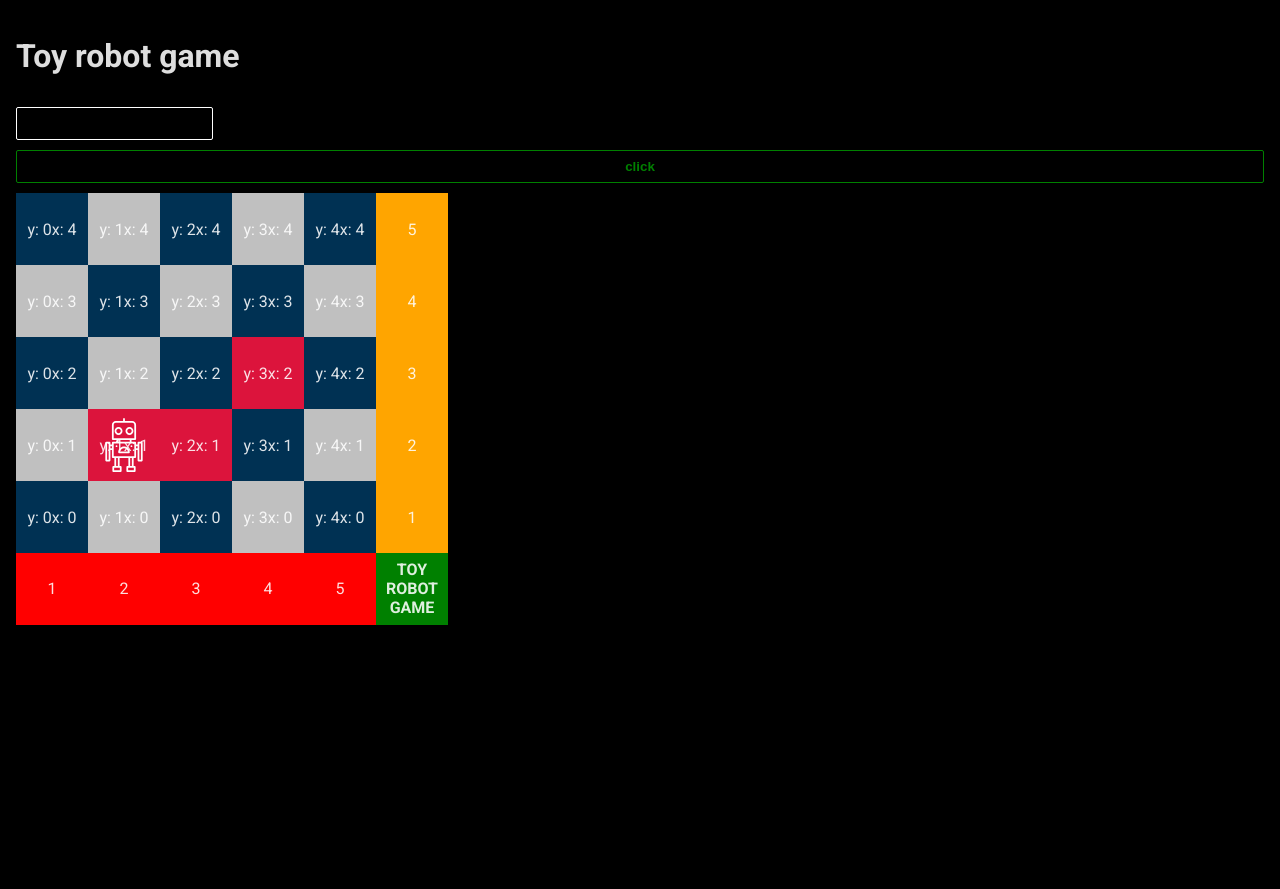
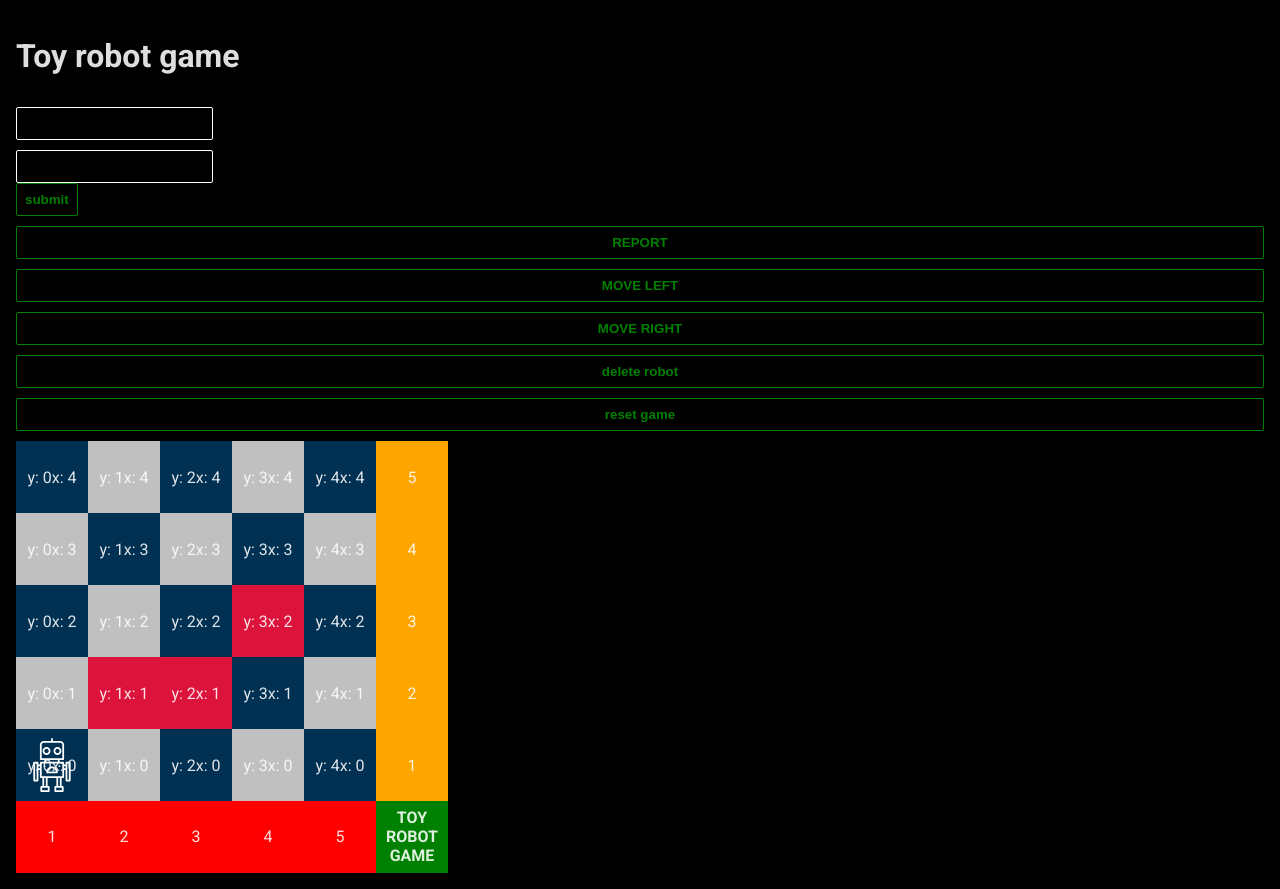
Before and after one commit to VBalaguera/toy-robot-react-ts, a React (Vite) app: page / in a window 1280 px wide. Before the commit the page ends 800 px from the top, so only its background shows below. Built offline with nearby package versions, Linux system fonts and the light colour scheme.

Commit message:
redux setup + adding commands MOVE, REPORT, and other testing commands

```diff
--- a/package.json
+++ b/package.json
@@ -18,8 +18,10 @@
     "preview": "vite preview --port 8080"
   },
   "dependencies": {
+    "@reduxjs/toolkit": "^2.0.1",
     "react": "^18.2.0",
     "react-dom": "^18.2.0",
+    "react-redux": "^9.0.2",
     "vite-plugin-eslint": "^1.8.1"
   },
   "devDependencies": {
--- a/src/App.tsx
+++ b/src/App.tsx
@@ -1,67 +1,14 @@
-import Input from './components/Input'
+import { Provider } from 'react-redux'
+import { store } from './store/store'
 
-import Board from './components/Board'
-
-import Button from './components/Button'
-
-import Piece from './components/Piece'
+import Game from './components/Game'
 
 function App() {
-  const handleClick = () => {
-    console.log('click')
-  }
-
-  // placeholder for future reference
-  // values will be passed directly with
-  // ContextAPI
-  const direction = 'north'
-
-  // not in the job specs, but perhaps creating a MessageLog
-  // // command
-  // export type Command = {
-  //   command: string
-  // }
-  // // log?
-  // type Log = {
-  //   log: Command[]
-  // }
-
   return (
     <>
-      <div
-        style={{
-          display: 'flex',
-          flexDirection: 'column',
-          gap: '10px',
-          padding: '1rem',
-        }}
-      >
-        <h1>Toy robot game</h1>
-
-        <Input id='command' />
-
-        <Button text='click' onClick={handleClick} />
-
-        <Board yPosition={1} xPosition={1}>
-          <Piece direction={direction} />
-        </Board>
-
-        {/* <Message text='error message test' status='error' />
-        <Message text='message test' />
-
-        <Command text='command error test' status='error' />
-        <Command text='command test' /> */}
-
-        {/* <Piece image={robot} direction='north' />
-        <Piece image={cat} direction='east' />
-        <Piece image={spaceship} direction='west' />
-        <Piece image={spaceship} direction='south' /> */}
-
-        {/* <Log>
-          <Command text='command error test' status='error' />
-          <Command text='command test' />
-        </Log> */}
-      </div>
+      <Provider store={store}>
+        <Game />
+      </Provider>
     </>
   )
 }
--- /dev/null
+++ b/src/components/Form.tsx
@@ -0,0 +1,95 @@
+import { useGameDispatch, useGameSelector } from '../store/hooks'
+import { movePiece } from '../store/game-slice'
+
+import Input from './Input'
+import Button from './Button'
+import { FormEvent, useState } from 'react'
+
+export default function Form() {
+  const yLocation = useGameSelector((state) => state.game.yLocation)
+  const xLocation = useGameSelector((state) => state.game.xLocation)
+  const direction = useGameSelector((state) => state.game.direction)
+  const hasRobot = useGameSelector((state) => state.game.hasRobot)
+
+  const [command, setCommand] = useState('')
+
+  const dispatch = useGameDispatch()
+
+  function handleSubmit(event: FormEvent<HTMLFormElement>) {
+    event.preventDefault()
+    const formData = new FormData(event.currentTarget)
+    const data = Object.fromEntries(formData)
+
+    const processedInput = String(data.command).toUpperCase()
+    const commands = processedInput.split(/[,\s]+/)
+
+    console.log(yLocation, xLocation, direction, hasRobot)
+
+    console.log(data.command)
+    console.log(commands)
+
+    if (!hasRobot) {
+      console.log('error')
+    } else {
+      switch (commands[0]) {
+        case 'LEFT':
+          switch (direction) {
+            case 'NORTH':
+              dispatch(movePiece('WEST'))
+              break
+            case 'WEST':
+              dispatch(movePiece('SOUTH'))
+              break
+            case 'SOUTH':
+              dispatch(movePiece('EAST'))
+              break
+            case 'EAST':
+              dispatch(movePiece('NORTH'))
+              break
+            default:
+              return
+          }
+          break
+        case 'RIGHT':
+          switch (direction) {
+            case 'NORTH':
+              dispatch(movePiece('EAST'))
+              break
+            case 'WEST':
+              dispatch(movePiece('NORTH'))
+              break
+            case 'SOUTH':
+              dispatch(movePiece('WEST'))
+              break
+            case 'EAST':
+              dispatch(movePiece('SOUTH'))
+              break
+            default:
+              return
+          }
+          break
+        default:
+          return
+      }
+    }
+
+    setCommand('')
+  }
+
+  return (
+    <div>
+      <form onSubmit={handleSubmit}>
+        <Input
+          name='command'
+          id='command'
+          type='text'
+          value={command}
+          onChange={(e) => setCommand(e.target.value)}
+          required
+        />
+
+        <Button text='submit' />
+      </form>
+    </div>
+  )
+}
--- /dev/null
+++ b/src/components/Game.tsx
@@ -0,0 +1,145 @@
+import { useGameDispatch, useGameSelector } from '../store/hooks'
+import { movePiece, spawnRobot, resetGame } from '../store/game-slice'
+
+import Input from './Input'
+import Board from './Board'
+import Button from './Button'
+
+import Piece from './Piece'
+import Form from './Form'
+
+function Game() {
+  const yLocation = useGameSelector((state) => state.game.yLocation)
+  const xLocation = useGameSelector((state) => state.game.xLocation)
+  const direction = useGameSelector((state) => state.game.direction)
+  const hasRobot = useGameSelector((state) => state.game.hasRobot)
+
+  const dispatch = useGameDispatch()
+
+  //   COMMANDS
+  //   REPORT
+  const handleReport = () => {
+    console.log(`${yLocation},${xLocation},${direction}`)
+  }
+
+  //   LEFT
+  function handleMovePieceLeft() {
+    switch (direction) {
+      case 'NORTH':
+        dispatch(movePiece('WEST'))
+        break
+      case 'WEST':
+        dispatch(movePiece('SOUTH'))
+        break
+      case 'SOUTH':
+        dispatch(movePiece('EAST'))
+        break
+      case 'EAST':
+        dispatch(movePiece('NORTH'))
+        break
+      default:
+        return
+    }
+  }
+  function handleMovePieceRight() {
+    console.log(direction)
+    switch (direction) {
+      case 'NORTH':
+        dispatch(movePiece('EAST'))
+        break
+      case 'WEST':
+        dispatch(movePiece('NORTH'))
+        break
+      case 'SOUTH':
+        dispatch(movePiece('WEST'))
+        break
+      case 'EAST':
+        dispatch(movePiece('SOUTH'))
+        break
+      default:
+        return
+    }
+  }
+
+  function handleSpawnRobot() {
+    dispatch(spawnRobot())
+  }
+
+  function handleResetGame() {
+    dispatch(resetGame())
+  }
+
+  // placeholder for future reference
+  // values will be passed directly with
+  // ContextAPI
+
+  // not in the job specs, but perhaps creating a MessageLog
+  // // command
+  // export type Command = {
+  //   command: string
+  // }
+  // // log?
+  // type Log = {
+  //   log: Command[]
+  // }
+  return (
+    <>
+      <div
+        style={{
+          display: 'flex',
+          flexDirection: 'column',
+          gap: '10px',
+          padding: '1rem',
+        }}
+      >
+        <h1>Toy robot game</h1>
+
+        <Input id='command' />
+
+        <Form />
+
+        <Button text='REPORT' onClick={handleReport} />
+
+        <Button
+          text='MOVE LEFT'
+          onClick={handleMovePieceLeft}
+          disabled={!hasRobot}
+        />
+
+        <Button
+          text='MOVE RIGHT'
+          onClick={handleMovePieceRight}
+          disabled={!hasRobot}
+        />
+
+        <Button
+          text={`${hasRobot === true ? 'delete robot' : 'spawn robot'}`}
+          onClick={handleSpawnRobot}
+        />
+
+        <Button text='reset game' onClick={handleResetGame} />
+
+        <Board yLocation={yLocation} xLocation={xLocation}>
+          <Piece direction={direction} />
+        </Board>
+
+        {/* <Message text='error message test' status='error' />
+        <Message text='message test' />
+
+        <Command text='command error test' status='error' />
+        <Command text='command test' /> */}
+
+        {/* <Piece image={robot} direction='north' />
+        <Piece image={cat} direction='east' />
+        <Piece image={spaceship} direction='west' />
+        <Piece image={spaceship} direction='south' /> */}
+
+        {/* <Log>
+          <Command text='command error test' status='error' />
+          <Command text='command test' />
+        </Log> */}
+      </div>
+    </>
+  )
+}
+export default Game
--- a/src/components/Square.tsx
+++ b/src/components/Square.tsx
@@ -1,24 +1,17 @@
 import { ReactNode } from 'react'
 
+import { useGameSelector } from '../store/hooks'
+
 type SquareProps = {
-  x?: number
-  y?: number
+  x: number
+  y: number
   children?: ReactNode
-  hasRobot?: boolean
 }
 
-// placeholder for future reference
-// values will be passed directly with
-// ContextAPI
-const blockedSquares = [
-  [1, 1],
-  [1, 2],
-  [2, 3],
-]
+export default function Square({ x, y, children }: SquareProps) {
+  const coordinates = [x, y]
 
-export default function Square({ x, y, children, hasRobot }: SquareProps) {
-  const coordinates = [x, y]
-  console.log(hasRobot)
+  const blockedSquares = useGameSelector((state) => state.game.blockedSquares)
 
   const blocked = blockedSquares.some(
     (innerArray) =>
--- a/src/index.css
+++ b/src/index.css
@@ -153,6 +153,10 @@ p {
   border: 1px solid black;
 }
 
+.button:disabled {
+  cursor: not-allowed;
+}
+
 /* Command */
 
 .command,
@@ -196,19 +200,19 @@ p {
   height: 54px;
 }
 
-/* TODO: revise */
-.north {
-  transform: rotate(90deg)
+/* TODO: revise transitions */
+.NORTH {
+  transform: rotate(90deg);
 }
 
-.east {
+.EAST {
   transform: rotate(180deg);
 }
 
-.south {
+.SOUTH {
   transform: rotate(270deg);
 }
 
-.west {
+.WEST {
   transform: rotate(0deg);
 }
--- /dev/null
+++ b/src/store/game-slice.ts
@@ -0,0 +1,51 @@
+import { createSlice, type PayloadAction } from '@reduxjs/toolkit'
+
+export type BlockedSquare = [y: number, x: number]
+
+// TODO: revisit this, set initial state for direction, yLocation, and xLocation to undefined
+export type Game = {
+  direction: string
+  yLocation: number
+  xLocation: number
+  hasRobot: boolean
+  blockedSquares: BlockedSquare[]
+}
+
+const initialState: Game = {
+  direction: 'NORTH',
+  yLocation: 0,
+  xLocation: 0,
+  hasRobot: true,
+  blockedSquares: [
+    [1, 1],
+    [1, 2],
+    [2, 3],
+  ],
+}
+
+export const gameSlice = createSlice({
+  name: 'game',
+  initialState,
+  reducers: {
+    // PLACE ROBOT:
+    // MOVE PIECE LEFT/RIGHT
+    movePiece(state, action: PayloadAction<string>) {
+      state.direction = action.payload
+    },
+    // TESTING COMMANDS
+    // SPAWN
+    spawnRobot(state) {
+      state.hasRobot = !state.hasRobot
+    },
+    // RESET GAME:
+    resetGame(state) {
+      state.direction = 'NORTH'
+      state.yLocation = 0
+      state.xLocation = 0
+      state.hasRobot = false
+      state.blockedSquares = []
+    },
+  },
+})
+
+export const { movePiece, spawnRobot, resetGame } = gameSlice.actions
--- /dev/null
+++ b/src/store/hooks.ts
@@ -0,0 +1,14 @@
+// typesafe custom hooks
+import {
+  useDispatch,
+  useSelector,
+  type TypedUseSelectorHook,
+} from 'react-redux'
+
+import { AppDispatch, RootState } from './store'
+
+type DispatchFunction = () => AppDispatch
+
+export const useGameDispatch: DispatchFunction = useDispatch
+
+export const useGameSelector: TypedUseSelectorHook<RootState> = useSelector
--- /dev/null
+++ b/src/store/store.ts
@@ -0,0 +1,12 @@
+import { configureStore } from '@reduxjs/toolkit'
+
+import { gameSlice } from './game-slice'
+
+export const store = configureStore({
+  reducer: {
+    game: gameSlice.reducer,
+  },
+})
+
+export type RootState = ReturnType<typeof store.getState>
+export type AppDispatch = typeof store.dispatch
```
Also changed, not shown: src/components/Board.tsx (+6 -7 lines), 2 other files (tests, documents, lock files or other folders).
